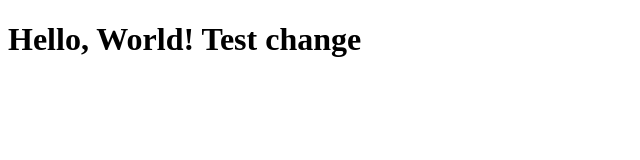
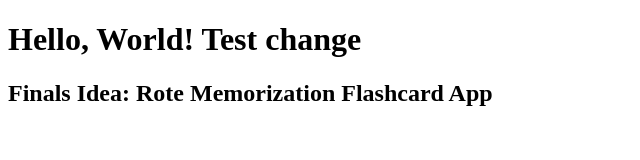
Before and after one commit to xdaltoki/CS-3338---first-project, a plain HTML site: page index.html in a window 1280 px wide. Shown: the whole page, without its empty margins (0-640 px from the left). Drawn offline with Linux system fonts and the light colour scheme.

Commit message:
Included Finals Idea from local machine

```diff
--- a/index.html
+++ b/index.html
@@ -7,5 +7,6 @@
 </head>
 <body>
     <h1>Hello, World! Test change</h1>
+    <h2>Finals Idea: Rote Memorization Flashcard App</h2>
 </body>
 </html>
```
